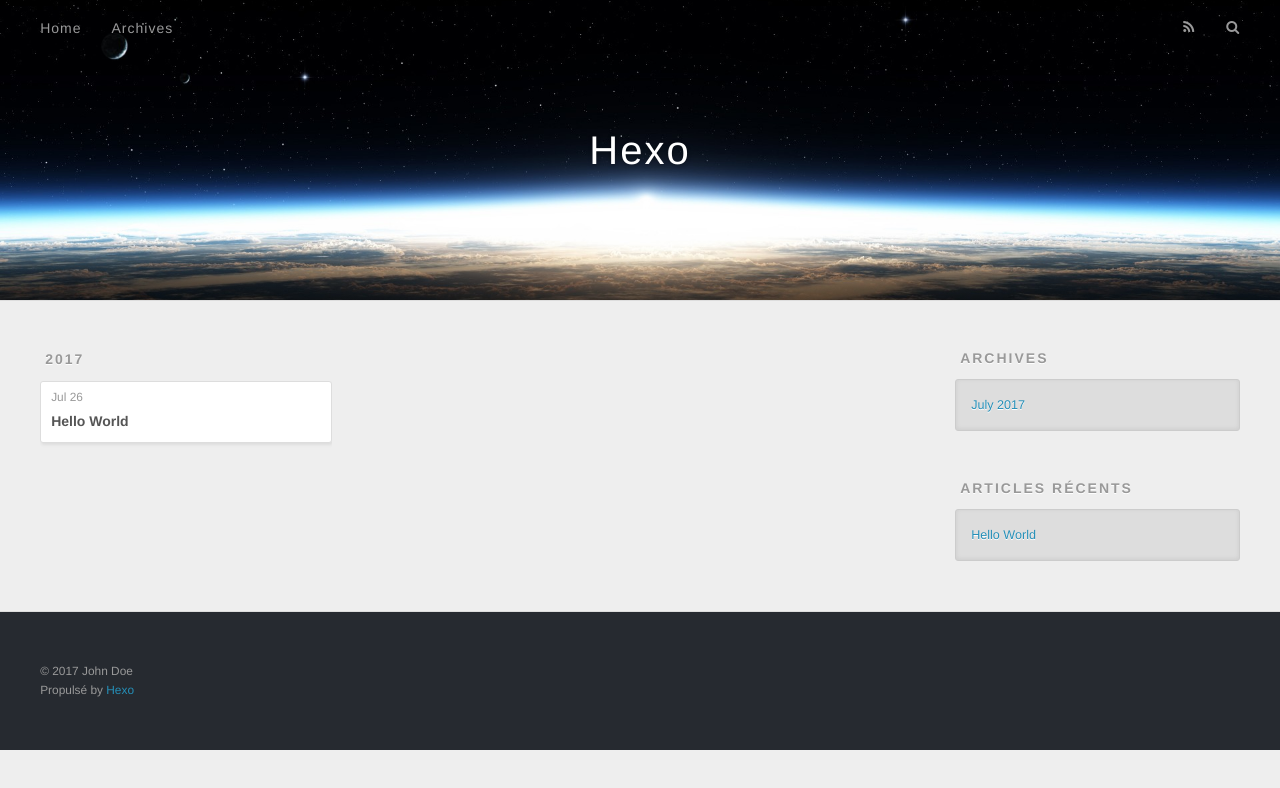
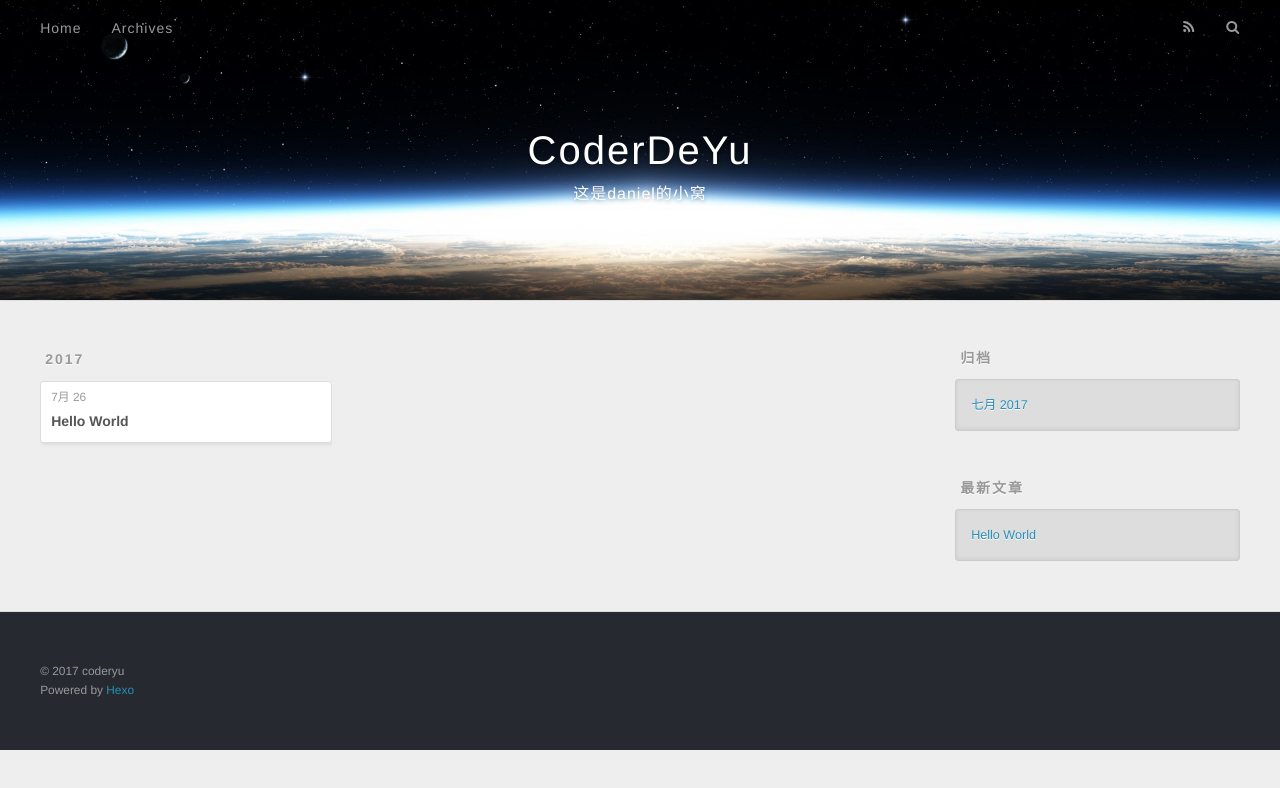
Before and after one commit to CoderDeYu/CoderDeYu, a plain HTML site: page archives/index.html in a window 1280 px wide. Drawn offline with nearby package versions, Linux system fonts and the light colour scheme.

Commit message:
Site updated: 2017-10-08 13:58:47

```diff
--- a/archives/index.html
+++ b/archives/index.html
@@ -3,16 +3,20 @@
 <head>
   <meta charset="utf-8">
 
-  <title>Archives | Hexo</title>
+  <title>归档 | CoderDeYu</title>
   <meta name="viewport" content="width=device-width, initial-scale=1, maximum-scale=1">
-  <meta property="og:type" content="website">
-<meta property="og:title" content="Hexo">
-<meta property="og:url" content="http://yoursite.com/archives/index.html">
-<meta property="og:site_name" content="Hexo">
+  <meta name="description" content="come here to play">
+<meta property="og:type" content="website">
+<meta property="og:title" content="CoderDeYu">
+<meta property="og:url" content="https://coderdeyu.github.io/archives/index.html">
+<meta property="og:site_name" content="CoderDeYu">
+<meta property="og:description" content="come here to play">
+<meta property="og:locale" content="zh-CN">
 <meta name="twitter:card" content="summary">
-<meta name="twitter:title" content="Hexo">
+<meta name="twitter:title" content="CoderDeYu">
+<meta name="twitter:description" content="come here to play">
 
-    <link rel="alternate" href="/atom.xml" title="Hexo" type="application/atom+xml">
+    <link rel="alternate" href="/atom.xml" title="CoderDeYu" type="application/atom+xml">
 
 
     <link rel="icon" href="/favicon.png">
@@ -33,8 +37,12 @@
   <div id="header-outer" class="outer">
     <div id="header-title" class="inner">
       <h1 id="logo-wrap">
-        <a href="/" id="logo">Hexo</a>
+        <a href="/" id="logo">CoderDeYu</a>
       </h1>
+
+        <h2 id="subtitle-wrap">
+          <a href="/" id="subtitle">这是daniel的小窝</a>
+        </h2>
 
     </div>
     <div id="header-inner" class="inner">
@@ -48,12 +56,12 @@
       </nav>
       <nav id="sub-nav">
 
-          <a id="nav-rss-link" class="nav-icon" href="/atom.xml" title="Flux RSS"></a>
+          <a id="nav-rss-link" class="nav-icon" href="/atom.xml" title="RSS Feed"></a>
 
-        <a id="nav-search-btn" class="nav-icon" title="Rechercher"></a>
+        <a id="nav-search-btn" class="nav-icon" title="搜索"></a>
       </nav>
       <div id="search-form-wrap">
-        <form action="//google.com/search" method="get" accept-charset="UTF-8" class="search-form"><input type="search" name="q" class="search-form-input" placeholder="Search"><button type="submit" class="search-form-submit">&#xF002;</button><input type="hidden" name="sitesearch" value="http://yoursite.com"></form>
+        <form action="//google.com/search" method="get" accept-charset="UTF-8" class="search-form"><input type="search" name="q" class="search-form-input" placeholder="Search"><button type="submit" class="search-form-submit">&#xF002;</button><input type="hidden" name="sitesearch" value="https://coderdeyu.github.io"></form>
       </div>
     </div>
   </div>
@@ -76,7 +84,7 @@
   <div class="archive-article-inner">
     <header class="archive-article-header">
       <a href="/2017/07/26/hello-world/" class="archive-article-date">
-  <time datetime="2017-07-26T15:36:14.000Z" itemprop="datePublished">Jul 26</time>
+  <time datetime="2017-07-26T15:36:14.000Z" itemprop="datePublished">7月 26</time>
 </a>
 
 
@@ -107,9 +115,9 @@
 
 
   <div class="widget-wrap">
-    <h3 class="widget-title">Archives</h3>
+    <h3 class="widget-title">归档</h3>
     <div class="widget">
-      <ul class="archive-list"><li class="archive-list-item"><a class="archive-list-link" href="/archives/2017/07/">July 2017</a></li></ul>
+      <ul class="archive-list"><li class="archive-list-item"><a class="archive-list-link" href="/archives/2017/07/">七月 2017</a></li></ul>
     </div>
   </div>
 
@@ -117,7 +125,7 @@
 
 
   <div class="widget-wrap">
-    <h3 class="widget-title">Articles récents</h3>
+    <h3 class="widget-title">最新文章</h3>
     <div class="widget">
       <ul>
 
@@ -137,8 +145,8 @@
 
   <div class="outer">
     <div id="footer-info" class="inner">
-      &copy; 2017 John Doe<br>
-      Propulsé by <a href="http://hexo.io/" target="_blank">Hexo</a>
+      &copy; 2017 coderyu<br>
+      Powered by <a href="http://hexo.io/" target="_blank">Hexo</a>
     </div>
   </div>
 </footer>
```
Also changed, not shown: 2017/07/26/hello-world/index.html (+19 -14 lines), archives/2017/07/index.html (+25 -17 lines), archives/2017/index.html (+25 -17 lines), index.html (+25 -17 lines).
